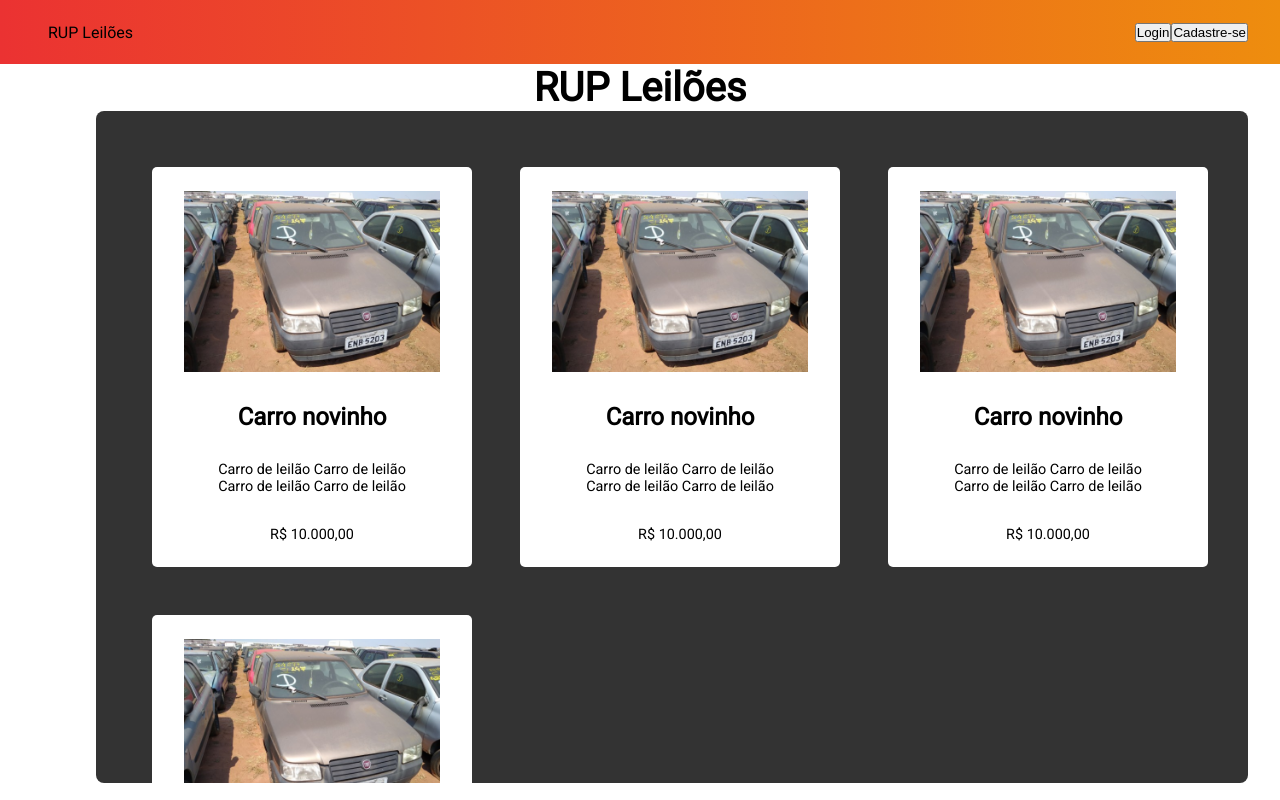
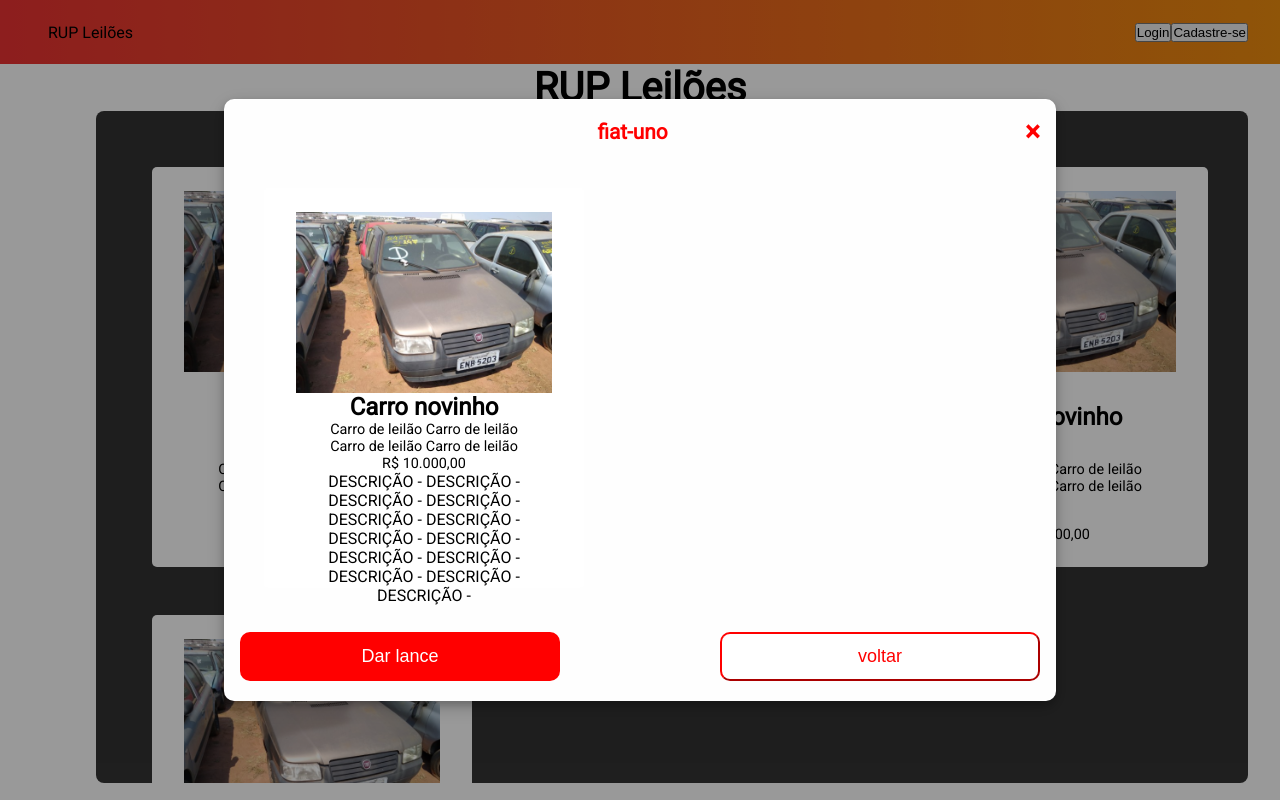
Before and after one commit to Mael1Dev/ProjetoRUP, a React (Vite) app: page /home in a window 1280 px wide. Both pictures are taken after a click on the element 312 px from the left and 367 px from the top of the page. Built offline with nearby package versions, Linux system fonts and the light colour scheme; a web font is replaced by a local one.

Commit message:
Alteraçoes com modal

```diff
--- a/index.html
+++ b/index.html
@@ -4,7 +4,7 @@
     <meta charset="UTF-8" />
     <link rel="icon" type="image/svg+xml" href="/src/favicon.svg" />
     <meta name="viewport" content="width=device-width, initial-scale=1.0" />
-    <title>Vite App</title>
+    <title>RUP Leilões</title>
   </head>
   <body>
     <div id="root"></div>
--- /dev/null
+++ b/src/components/Modal/index.tsx
@@ -0,0 +1,51 @@
+import { Children, ReactNode } from "react";
+import './styles.css';
+
+type Props = {
+    header: string;
+    cancelText?: string;
+    confirmText: string;
+    children: ReactNode;
+    setShowModal: Function;
+    confirmFunction: Function;
+    cancelFunction: Function;
+    loadingModal: string;
+}
+
+
+export const Modal = ({header, cancelText="voltar", confirmText, children, setShowModal, confirmFunction, cancelFunction, loadingModal}:Props) =>{
+    function cancel() {
+        if (cancelFunction){
+            cancelFunction()
+        }
+        setShowModal(false)
+    }
+    function closeModal() {
+        setShowModal(false)
+    }
+    window.onclick = (event) => {
+        if (event.target === document.getElementById("myModal")){
+            setShowModal(false)
+        }
+    }
+
+    return(
+        <div className="modal" id="myModal">
+            <div className="modalContent">
+                <div className="modalHeader">
+                    <span onClick={closeModal} className="close">&times;</span>
+                    <h2>{header}</h2>
+                </div>
+                <div className="modalBody">
+                    {children}
+                </div>
+                <div className="modalFooter">
+                    {cancelFunction && <button className="btn-cancel" onClick={cancel} >{cancelText}</button>}
+                    {!cancelFunction && <button className="btn-cancel" onClick={closeModal}>{cancelText}</button>}
+                    {confirmFunction && !loadingModal && <button className="btn-sucess" onClick={()=> confirmFunction()}>{confirmText}</button>}
+                    {confirmFunction && loadingModal && <button disabled>{loadingModal}</button>}
+                </div>
+            </div>
+        </div>
+    );
+}
--- /dev/null
+++ b/src/components/Modal/styles.css
@@ -0,0 +1,121 @@
+.modal {
+    display: block;
+    position: fixed;
+    z-index: 100;
+    left: 0;
+    top: 0;
+    width: 100%;
+    height: 100%;
+    overflow: auto;
+    background: rgba(0,0,0,0.4)
+}
+.modalContent {
+    position: relative;
+    left: 50%;
+    top: 50%;
+    transform: translate(-50%,-50%);
+    background: #fefefe;
+    padding: 0;
+    width: 65%;
+    box-shadow: 0 4px 8px 0 rgba(0,0,0,0.2), 0 6px 20px 0 rgba(0,0,0,0.19);
+    -webkit-animation-name: scaleUp;
+    -webkit-animation-duration: 0.2s;
+    animation-name: scaleUp;
+    animation-duration: 0.2;
+    border-radius: 10px;
+    max-height: 100vh;
+    overflow: auto;
+}
+@-webkit-keyframes scaleUp{
+    0%{
+        transform: scale(.8) translate(-50%,-50%);
+        opacity: 0;
+    }
+    100%{
+        transform: scale(1) translate(-50%,-50%);
+        opacity: 1;
+    }
+}
+@keyframes scaleUp{
+    0%{
+        transform: scale(.8) translate(-50%,-50%);
+        opacity: 0;
+    }
+    100%{
+        transform: scale(1) translate(-50%,-50%);
+        opacity: 1;
+    }
+}
+@keyframes animationtop{
+    from{
+        top: 10px;
+        opacity: 0;
+    }
+    to{
+        top: 50%;
+        opacity: 1;
+    }
+}
+.close {
+    font-size: 28px;
+    font-weight: bold;
+    color: red;
+    cursor: pointer;
+
+}
+/* .close:hover, .close:focus{
+    color: #0000;
+    text-decorator: none;
+    cursor: pointer;
+} */
+.modalHeader {
+    padding: 1rem 1rem 0 1rem;
+    border-radius: 10px 10px 0 0;
+    display: flex;
+    flex-direction: row-reverse;
+    align-items: center;
+    justify-content: space-between;
+}
+.modalHeader h2{
+    text-align: center;
+    flex: 1;
+    font-size: 1.3rem;
+    color: red;
+}
+.modalBody {
+    padding: 1rem 1rem 0 1rem;
+}
+.modalFooter {
+    padding: 5px 1rem;
+    color: white;
+    display: flex;
+    flex-direction: row-reverse;
+    justify-content: space-between;
+}
+.modalFooter button{
+    width: 40%;
+    padding: 12px;
+    font-size: 18px;
+    border-radius: 10px;
+    margin-top: 15px;
+    margin-bottom: 15px;
+    transition: filter 0.2s;
+}
+.modalFooter button:hover:enabled{
+    filter: brightness(120%) saturate(120%);
+    cursor: pointer;
+}
+.modalFooter button:disabled{
+    background: #8e8e8eb0;
+    cursor: not-allowed;
+}
+.btn-cancel{
+    background-color: white;
+    color: red;
+    border-color: red;
+}
+.btn-sucess{
+    border: none;
+    background-color: red;
+    color: white;
+}
--- a/src/pages/Homepage/index.tsx
+++ b/src/pages/Homepage/index.tsx
@@ -1,13 +1,18 @@
-import { Fragment } from "react";
+import { Fragment, useState } from "react";
 import { useNavigate } from "react-router-dom";
 import './styles.css'
 import img from '../../assets/uno_velho.png'
+import { Modal } from "../../components/Modal";
 //acrescentar o painel de filtro
 //ajustar o header
 //melhorar os botões
 
 export default function Homepage(){
 
+  const [showModal, setShowModal] = useState(false);
+  function openModal() {
+    setShowModal(true)
+  }
 
   const navigate = useNavigate()
   const trocaPagina = () =>{
@@ -31,7 +36,7 @@ export default function Homepage(){
         </div>
         <div className="home-content">
           <div className="home-content-auction">
-            <div className="home-auction-card">
+            <div onClick={openModal} className="home-auction-card">
               <img src={img}></img>
               <h4>Carro novinho</h4>
               <span>Carro de leilão Carro de leilão Carro de leilão Carro de leilão </span>
@@ -57,6 +62,15 @@ export default function Homepage(){
             </div>
           </div>
         </div>
+        {showModal && <Modal header="fiat-uno" setShowModal={setShowModal} cancelFunction={() =>{}} confirmFunction={() =>{}} loadingModal="" confirmText="Dar lance" >
+        <div className="home-auction-card">
+              <img src={img}></img>
+              <h4>Carro novinho</h4>
+              <span>Carro de leilão Carro de leilão Carro de leilão Carro de leilão </span>
+              <span>R$ 10.000,00</span>
+              <a>DESCRIÇÃO - DESCRIÇÃO - DESCRIÇÃO - DESCRIÇÃO - DESCRIÇÃO - DESCRIÇÃO - DESCRIÇÃO - DESCRIÇÃO - DESCRIÇÃO - DESCRIÇÃO - DESCRIÇÃO - DESCRIÇÃO - DESCRIÇÃO - </a>
+            </div>
+        </Modal>}
       </div>
     );
 }
```
